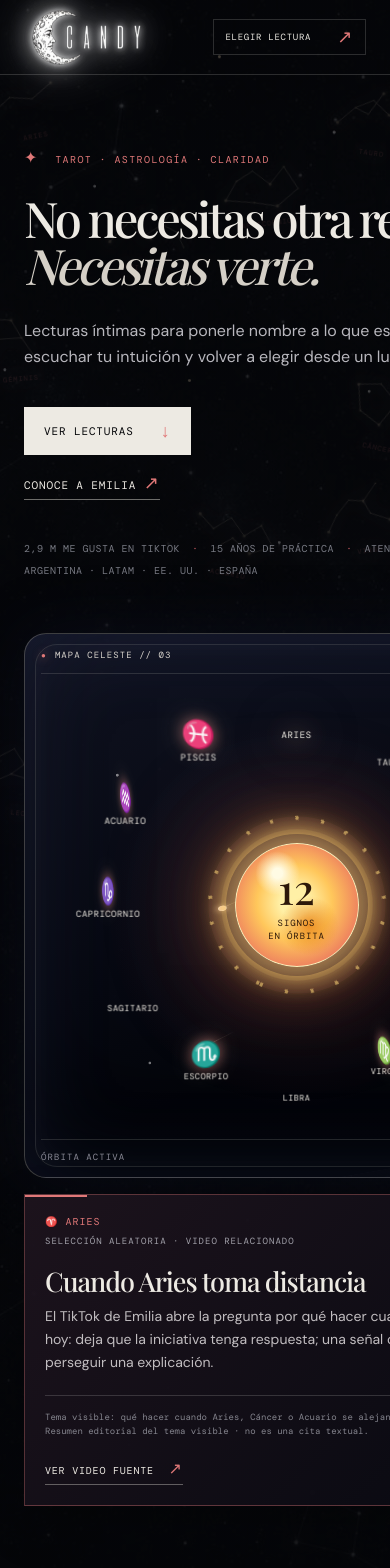
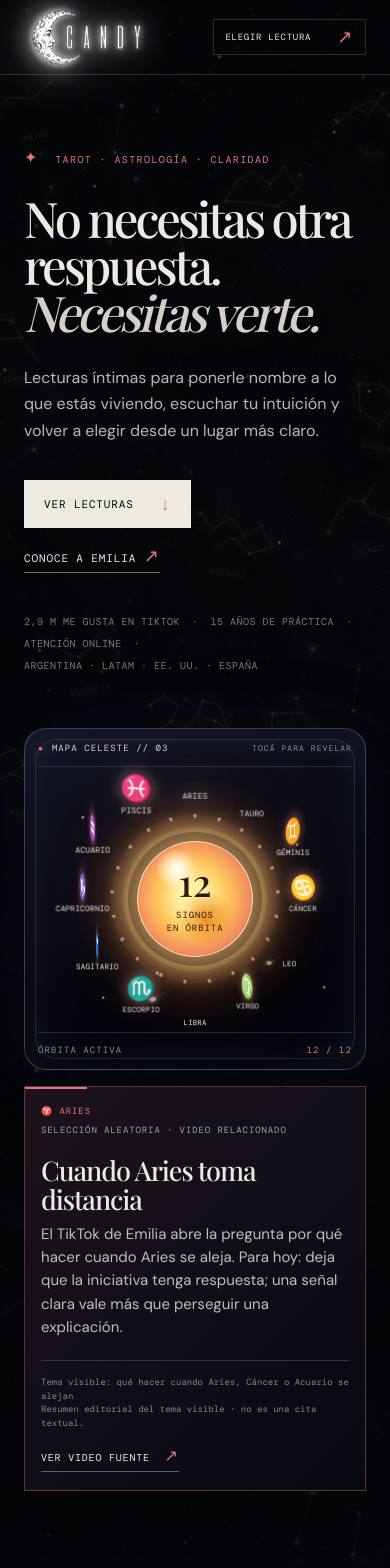
Before and after one commit to deepbrainreset/CandyTarot, a Next.js app: page / in a window 390 px wide. Shown: the top 1568 px of the page. Built offline with nearby package versions, Linux system fonts and the light colour scheme; a web font is replaced by a local one.

Commit message:
Fix mobile zodiac card overflow and text wrapping

```diff
--- a/app/globals.css
+++ b/app/globals.css
@@ -1319,41 +1319,115 @@ details p { max-width: 600px; margin: 17px 0 2px; color: #9898a2; font-size: 14p
   .hero-zodiac {
     width: 100%;
     max-width: 100%;
+    min-width: 0;
   }
   .hero-zodiac .zodiac-cloud {
     width: 100%;
     max-width: 100%;
+    min-width: 0;
   }
   .zodiac-cloud {
-    min-height: 545px;
+    min-width: 0;
+    min-height: 0;
+    width: 100%;
+    height: auto;
     border-radius: 22px;
-    aspect-ratio: 1 / 1.04;
+    aspect-ratio: 1 / 1.16;
+    overflow: hidden;
   }
-  .zodiac-game-hud { top: 15px; right: 16px; left: 16px; }
+  .zodiac-game-hud {
+    top: 13px;
+    right: 13px;
+    left: 13px;
+    gap: 8px;
+    flex-wrap: wrap;
+  }
   .zodiac-game-hud small { font-size: 8px; }
   .zodiac-game-scene {
-    inset: 11% 2% 8%;
-    transform: rotateX(51deg) rotateY(-5deg) rotateZ(-8deg) scale(.86);
+    inset: 13% 3% 8%;
+    transform: rotateX(51deg) rotateY(-5deg) rotateZ(-8deg) scale(.76);
   }
   .zodiac-signs {
-    inset: 14% 7% 11%;
-    transform: none;
+    inset: 14% 9% 11%;
+    transform: none !important;
   }
   .zodiac-sign {
-    width: 62px;
+    width: 68px;
     min-height: 50px;
     padding: 4px 2px;
   }
-  .zodiac-glyph { font-size: 23px; }
+  .zodiac-glyph { font-size: 22px; }
+  .zodiac-sign-name {
+    width: 74px;
+    max-width: 74px;
+    font-size: 7px;
+    letter-spacing: .02em;
+    line-height: 1.1;
+    white-space: normal;
+    overflow-wrap: anywhere;
+  }
   .zodiac-core {
-    width: 124px;
-    height: 124px;
+    width: 116px;
+    height: 116px;
     transform: translate(-50%, -50%);
   }
-  .zodiac-core strong { font-size: 42px; }
+  .zodiac-core strong { font-size: 38px; }
   .zodiac-map-grid { background-size: 32px 20px; }
-  .zodiac-game-status { right: 16px; bottom: 14px; left: 16px; }
+  .zodiac-game-status {
+    right: 13px;
+    bottom: 13px;
+    left: 13px;
+    gap: 8px;
+  }
   .zodiac-legend-note { display: none; }
+  .zodiac-insight {
+    width: 100%;
+    max-width: 100%;
+    min-width: 0;
+    padding: 18px 16px 18px;
+    overflow: hidden;
+  }
+  .zodiac-insight-meta {
+    width: 100%;
+    min-width: 0;
+    align-items: flex-start;
+    flex-direction: column;
+    gap: 7px;
+    font-size: 9px;
+  }
+  .zodiac-insight-meta span,
+  .zodiac-insight-meta small {
+    max-width: 100%;
+    overflow-wrap: anywhere;
+  }
+  .zodiac-insight h3 {
+    max-width: 100%;
+    font-size: clamp(24px, 7.2vw, 27px);
+    overflow-wrap: anywhere;
+  }
+  .zodiac-insight p {
+    max-width: 100%;
+    font-size: 15px;
+    line-height: 1.55;
+    overflow-wrap: anywhere;
+  }
+  .zodiac-insight-footer {
+    width: 100%;
+    max-width: 100%;
+    align-items: flex-start;
+    flex-direction: column;
+    gap: 15px;
+  }
+  .zodiac-insight-footer small {
+    max-width: 100%;
+    font-size: 9px;
+    overflow-wrap: anywhere;
+  }
+  .zodiac-insight-footer a {
+    max-width: 100%;
+    white-space: normal;
+    overflow-wrap: anywhere;
+  }
 }
 
 @media (prefers-reduced-motion: reduce) {
```
